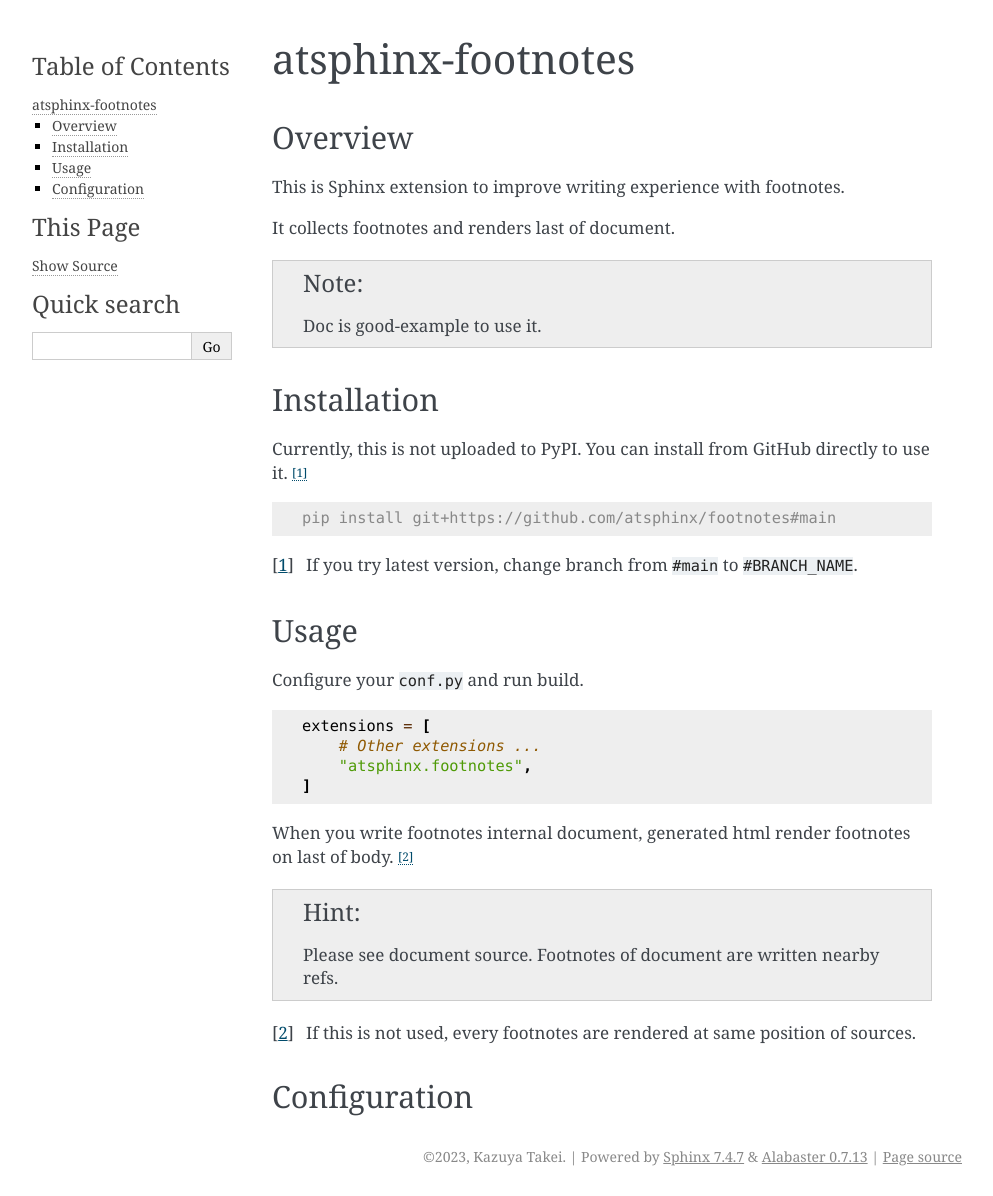
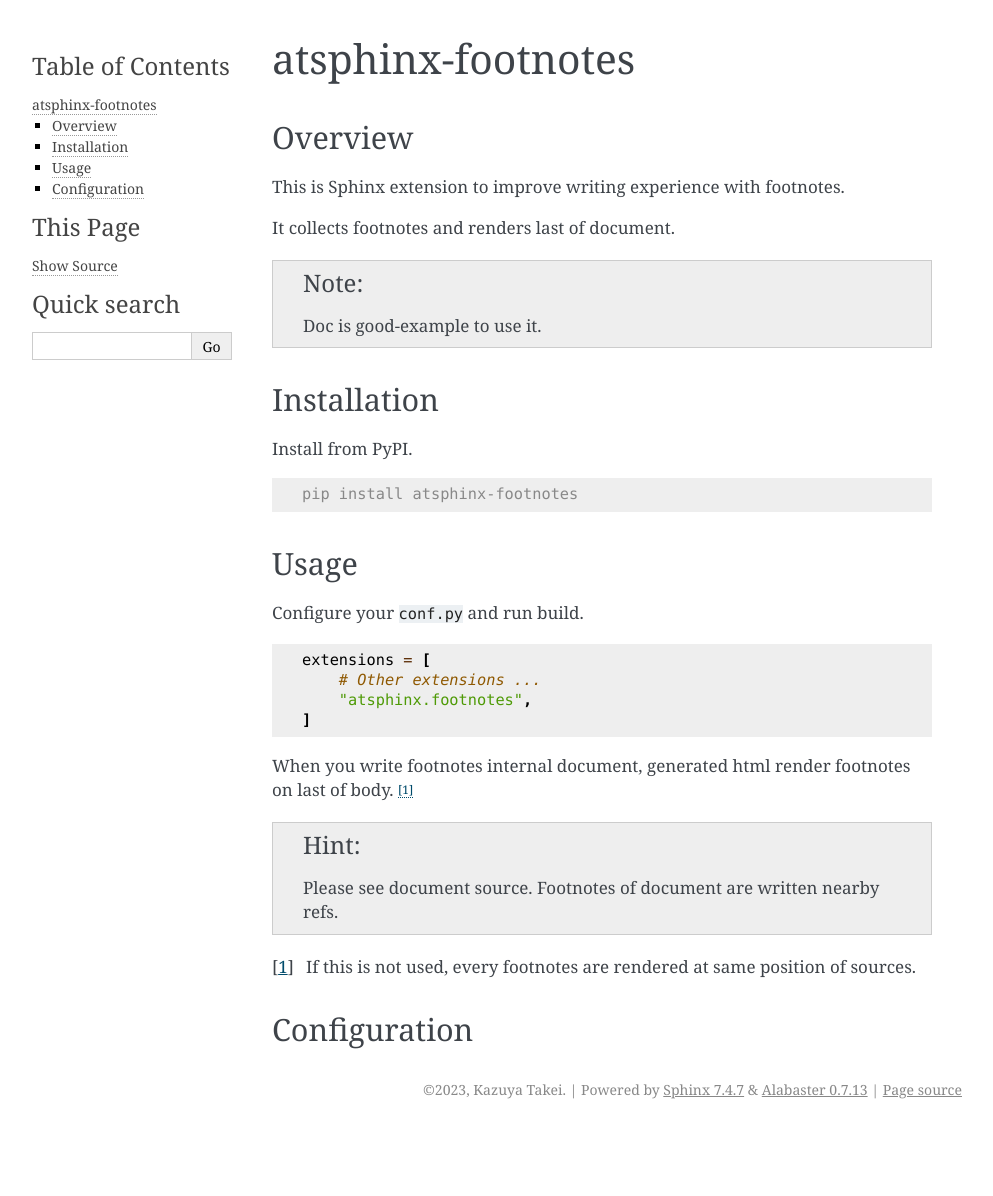
Before and after one commit to atsphinx/footnotes, a Sphinx documentation site: the page built from docs/index.rst, in a window 1280 px wide. Shown: the whole page, without its empty margins (148-1141 px from the left). Built offline with Sphinx 7.4.7, drawn with Linux system fonts in a browser that asks for light colours; the version number could not be read and is left out; after the commit the page ends 1129 px from its top, so only the background shows below that.

```diff
--- a/docs/index.rst
+++ b/docs/index.rst
@@ -14,16 +14,11 @@ It collects footnotes and renders last of document.
 Installation
 ============
 
-.. todo:: Update after upload to PyPI.
-
-Currently, this is not uploaded to PyPI.
-You can install from GitHub directly to use it. [#]_
+Install from PyPI.
 
 .. code-block:: console
 
-   pip install git+https://github.com/atsphinx/footnotes#main
-
-.. [#] If you try latest version, change branch from ``#main`` to ``#BRANCH_NAME``.
+   pip install atsphinx-footnotes
 
 Usage
 =====
```
